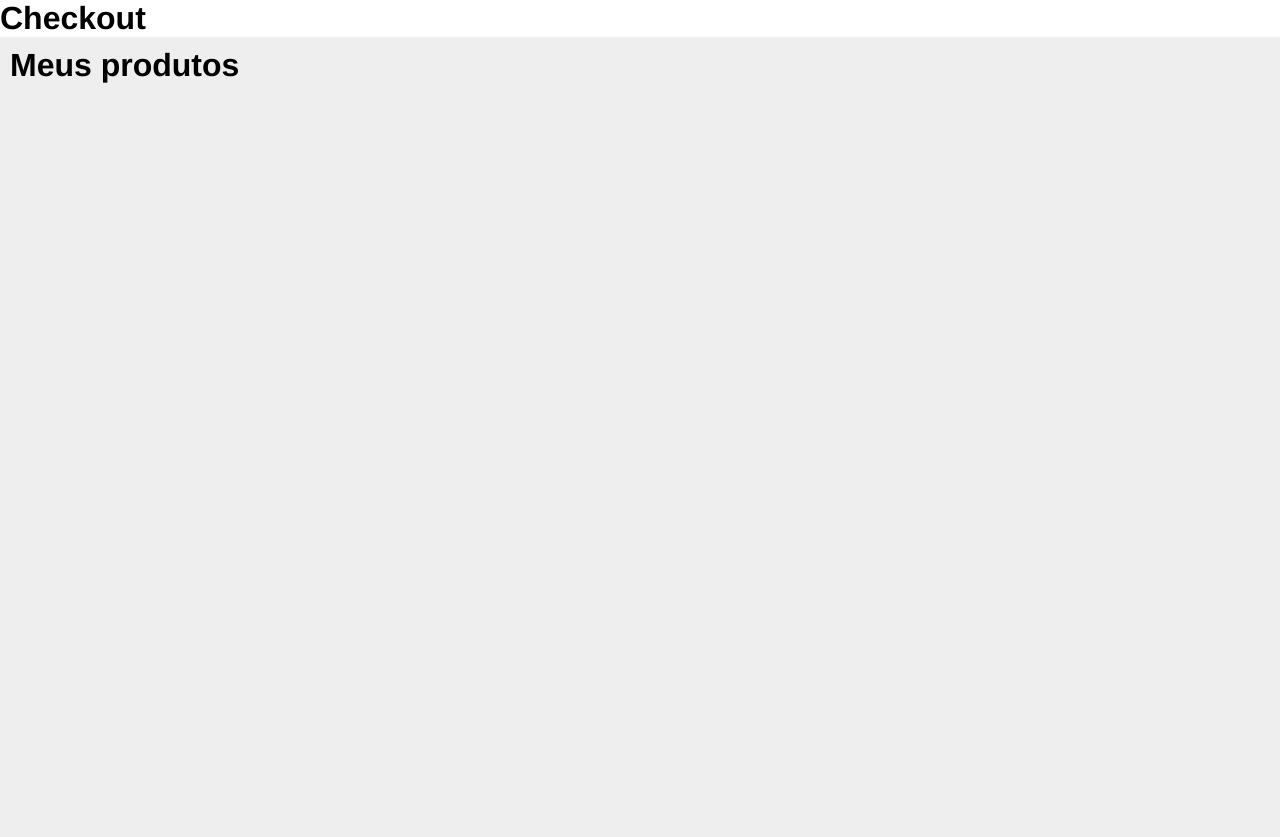
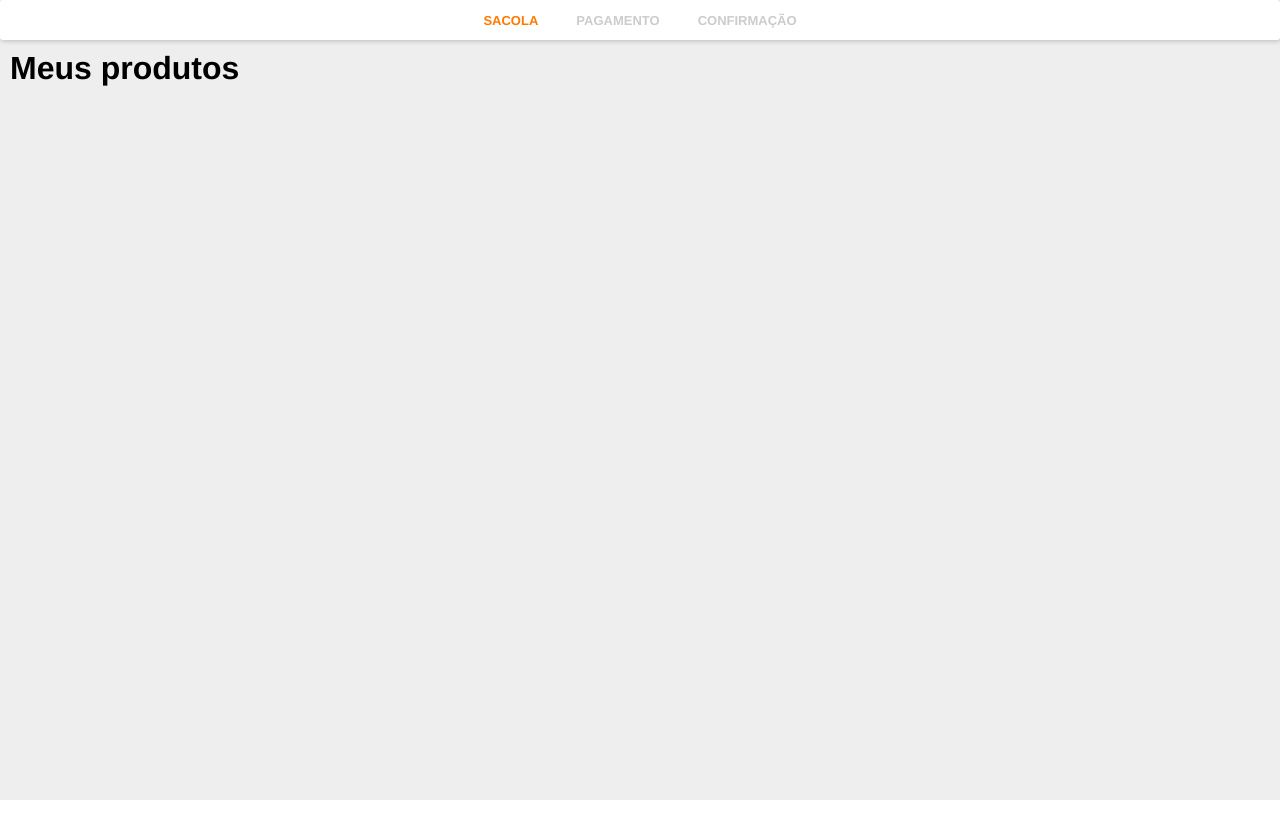
Before and after one commit to DevVictor19/Belezanaweb-cart-checkout, a React (Vite) app: page /checkout in a window 1280 px wide. After the commit the page ends 800 px from the top, so only its background shows below. Built offline with nearby package versions, Linux system fonts and the light colour scheme.

Commit message:
concertando espaçamento da navbar fixed

```diff
--- a/src/pages/checkout/index.tsx
+++ b/src/pages/checkout/index.tsx
@@ -2,12 +2,13 @@ import React from "react";
 import { Outlet } from "react-router-dom";
 
 import { Container } from "./styles";
+import { CheckoutNavbar } from "../../components/checkoutNavbar";
 
 export function Checkout() {
   return (
     <Container>
-      <h1>Checkout</h1>
-      <div className="content-wrapper">
+      <CheckoutNavbar />
+      <div className="content">
         <Outlet />
       </div>
     </Container>
--- a/src/pages/checkout/styles.ts
+++ b/src/pages/checkout/styles.ts
@@ -5,10 +5,10 @@ import { MAIN_THEME } from "../../themes/main";
 export const Container = styled.div`
   height: 100vh;
   width: 100%;
+  background-color: ${MAIN_THEME.colors.gray_very_light};
+  padding: 10px;
 
-  .content-wrapper {
-    background-color: ${MAIN_THEME.colors.gray_very_light};
-    height: 100%;
-    padding: 10px;
+  .content {
+    margin-top: 40px;
   }
 `;
```
